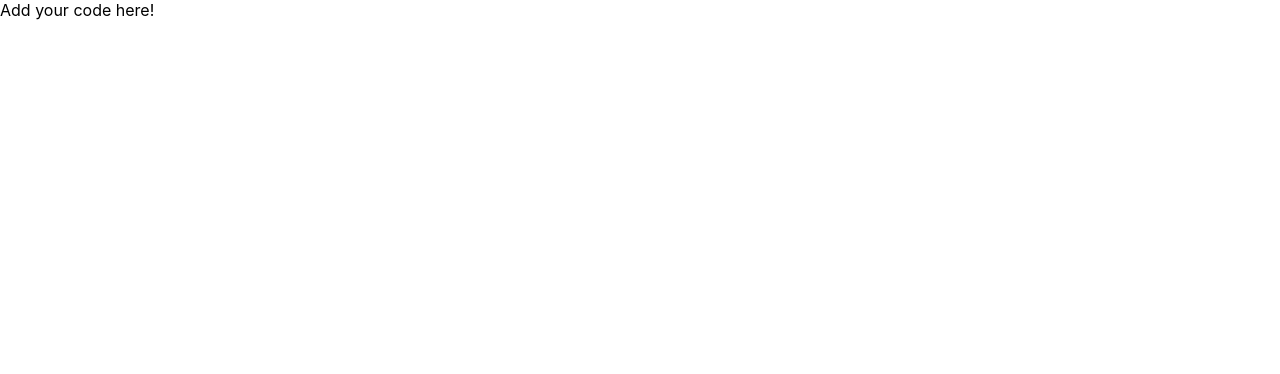
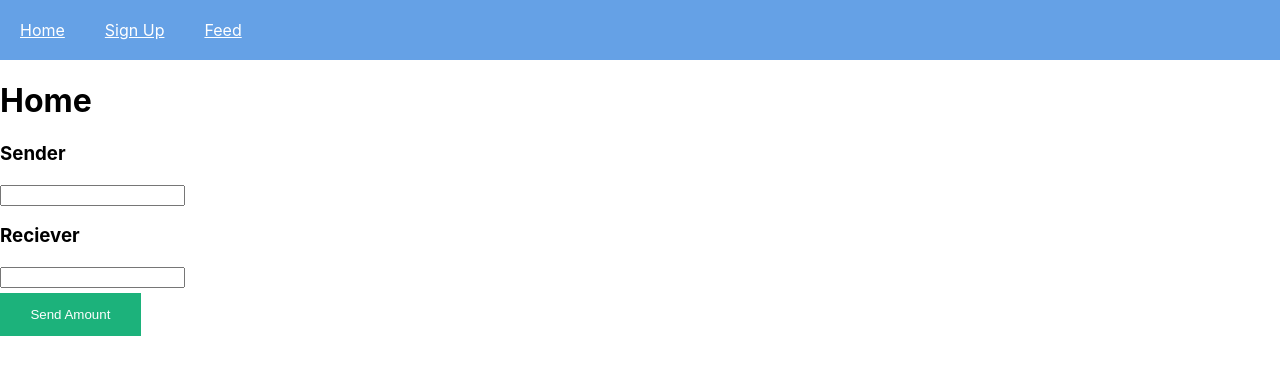
Before and after one commit to meganlew/moneyapp, a React (Create React App) app in the folder front-end/: page / in a window 1280 px wide. Shown: the top 374 px of the page. Built offline with nearby package versions, Linux system fonts and the light colour scheme.

Commit message:
working on react

```diff
--- a/front-end/src/App.css
+++ b/front-end/src/App.css
@@ -0,0 +1,26 @@
+ul{
+    list-style: none;
+    padding: 0;
+    margin: 0%;
+    background-color: rgb(101, 161, 230);
+    color: white;
+}
+
+li{
+    display: inline-block;
+    margin: 20px;
+}
+
+a{
+    color: white;
+}
+button {
+    background-color: #04AA6D;
+    color: white;
+    padding: 14px 10px;
+    margin: 5px 0;
+    border: none;
+    cursor: pointer;
+    width: 11%;
+    opacity: 0.9;
+}
--- a/front-end/src/App.js
+++ b/front-end/src/App.js
@@ -1,9 +1,27 @@
 import './App.css';
+// third party, found in package.json
+import { Link , Switch, Route} from 'react-router-dom';
+
+import Home from './Home'; //relative path
+import SignUp from './SignUp';
+import Feed from './Feed';
+
 
 function App() {
   return (
     <div>
-      Add your code here!
+      <ul>
+        <li><Link to = "/">Home</Link></li>
+        <li><Link to = "/sign-up">Sign Up</Link></li>
+        <li><Link to = "/Feed">Feed</Link></li>
+      </ul>
+    <Switch>
+     <Route path = "/Feed" component ={Feed} />
+      <Route path = "/sign-up" component ={SignUp} />
+      <Route path = "/">
+        <Home/>
+      </Route>
+    </Switch>
     </div>
   );
 }
--- /dev/null
+++ b/front-end/src/Feed.js
@@ -0,0 +1,14 @@
+// Step 1 import react
+import React from 'react';
+
+// Step 2 create a component function that returns an element
+const Feed = () => {
+    return(
+        <div>
+            <h1>Feed</h1>
+        </div>
+    );
+};
+
+// Step 3
+export default Feed; // equivalent to "public" in java
--- /dev/null
+++ b/front-end/src/Home.js
@@ -0,0 +1,64 @@
+// Step 1 import react
+import React from 'react';
+
+// Step 2 create a component function that returns an element
+const Home = () => {
+    const [username, setUsername] = React.useState('');
+    const [password, setPassword] = React.useState('');
+    const[result, setResult] = React.useState(null);
+
+    const handleSignUp = () => {
+       console.log('User has sent money !', username, password);
+       const body = {
+         username: username,
+         password: password,
+       };
+       // make an http call to java
+       const settings = {
+           method: 'post',
+           body: JSON.stringify(body),
+       }
+       fetch('/api/sign-up', settings)//built in
+       .then(res => res.json())
+       .then(data => {
+          console.log(data)
+          setResult(data); // what spark responds
+       })
+       .catch(console.log); //async try/catch
+    };
+
+    if(result !==null && result.isSuccess){
+        return(
+            <div>
+                Welcome {username}!
+            </div>
+        );
+    }
+    return(
+        <div>
+            <h1>Home</h1>
+            <div>
+                <h3>Sender</h3>
+                <input
+                value = {username}
+                onChange = {e => setUsername(e.target.value)}
+                />
+            </div>
+            <div>
+                <h3>Reciever</h3>
+                <input
+                type = "password"
+                value= {password}
+                onChange = {e => setPassword(e.target.value)}
+                />
+            </div>
+            <div>
+                <button onClick = {handleSignUp}>Send Amount</button>
+            </div>
+            {(result !==null && result.isSuccess) && <div>{result.message}</div>}
+        </div>
+    );
+};
+
+// Step 3
+export default Home; // equivalent to "public" in java
--- /dev/null
+++ b/front-end/src/SignUp.js
@@ -0,0 +1,62 @@
+// Step 1 import react
+import React from 'react';
+
+// Step 2 create a component function that returns an element
+const SignUp = () => {
+    const [username, setUsername] = React.useState('');
+    const [password, setPassword] = React.useState('');
+    const[result, setResult] = React.useState(null);
+
+    const handleSignUp = () => {
+       console.log('User clicked sign up', username, password);
+       const body = {
+         username: username,
+         password: password,
+       };
+       // make an http call to java
+       const settings = {
+           method: 'post',
+           body: JSON.stringify(body),
+       }
+       fetch('/api/sign-up', settings)//built in
+       .then(res => res.json())
+       .then(data => {
+          console.log(data)
+          setResult(data); // what spark responds
+       })
+       .catch(console.log); //async try/catch
+    };
+
+    if(result !==null && result.isSuccess){
+        return(
+            <div>
+                Welcome {username}!
+            </div>
+        );
+    }
+    return(
+        <div>
+            <h1>Sign Up</h1>
+            <div>
+                <input
+                value = {username}
+                onChange = {e => setUsername(e.target.value)}
+                />
+            </div>
+            <div>
+                <input
+                type = "password"
+                value= {password}
+                onChange = {e => setPassword(e.target.value)}
+                />
+            </div>
+            <div>
+                <button onClick = {handleSignUp}>Sign Up</button>
+            </div>
+            {(result !==null && result.isSuccess) && <div>{result.message}</div>}
+        </div>
+    );
+};
+
+// Step 3
+export default SignUp; // equivalent to "public" in java
```
